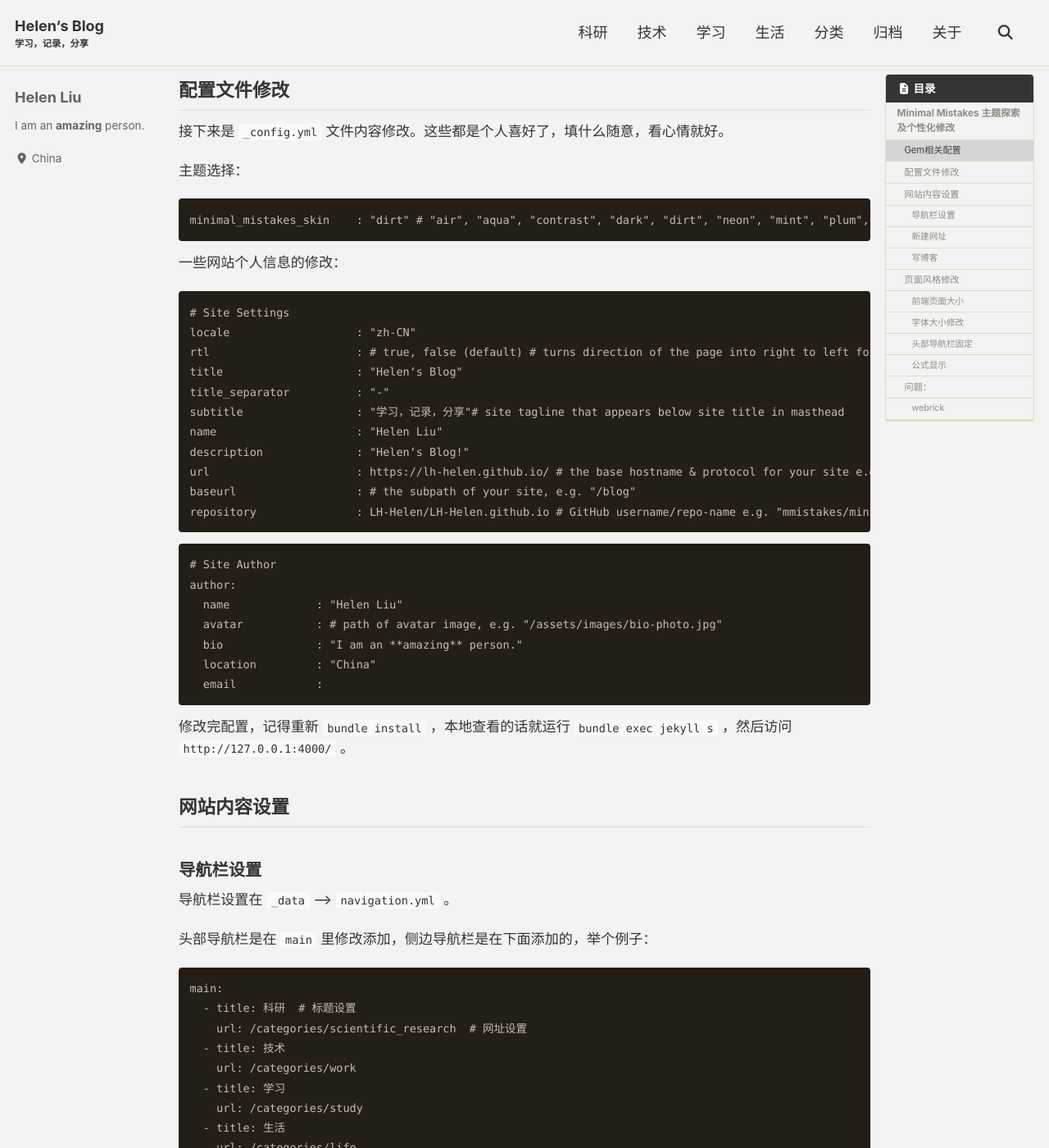
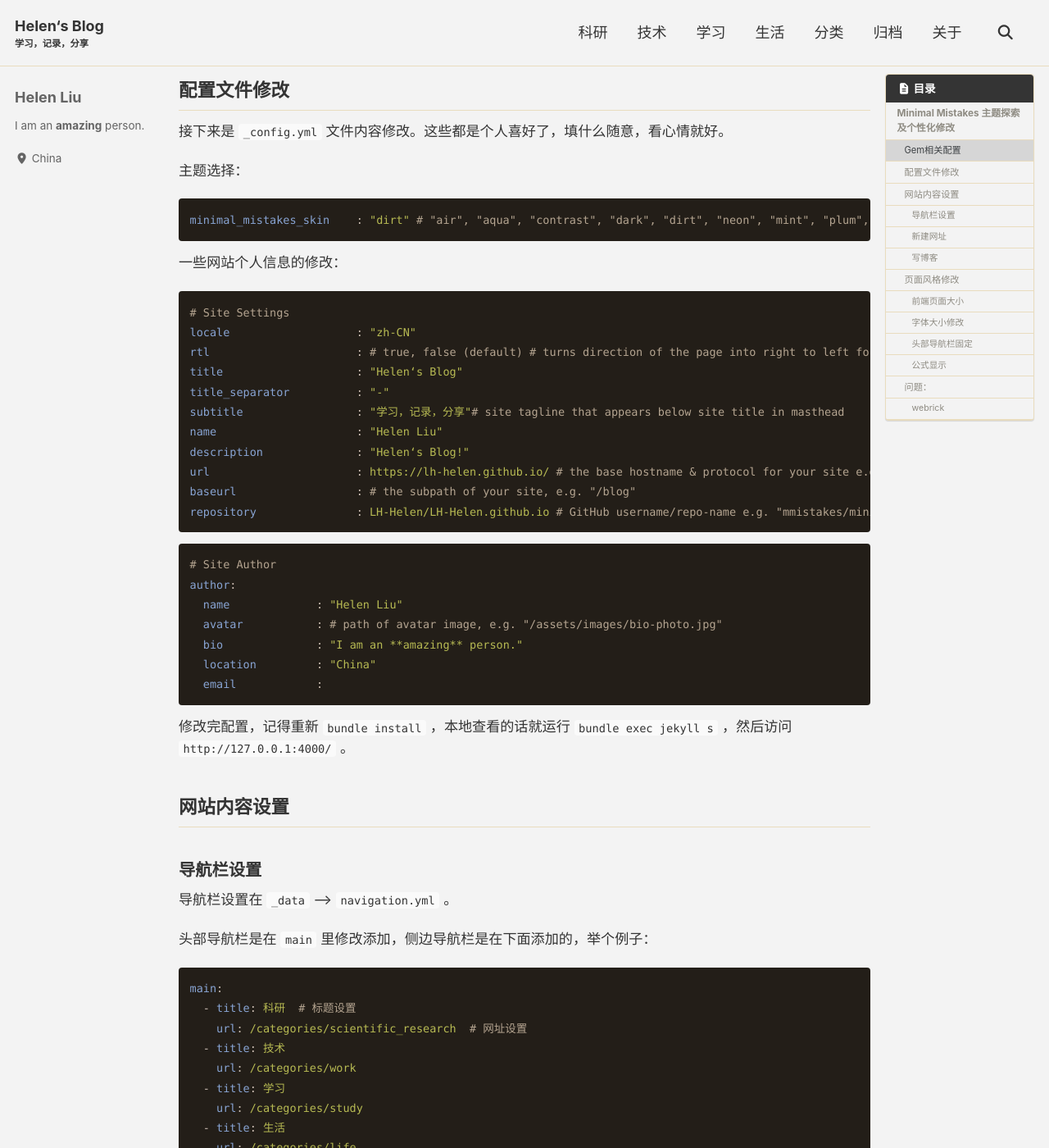
Before and after one commit to LH-Helen/LH-Helen.github.io, a Jekyll site: the page built from _posts/work/project/2024-07-28-MinimalMistakes主题探索.md, in a window 1280 px wide and 1400 px high, scrolled down 2559 px. Shown: the whole window at 82% size. Built offline with Jekyll 4.4.1, drawn with Linux system fonts in a browser that asks for light colours; cached includes are drawn as plain includes; some of the changed text lies outside the part shown.

Commit message:
update blogs

````diff
--- a/_posts/work/project/2024-07-28-MinimalMistakes主题探索.md
+++ b/_posts/work/project/2024-07-28-MinimalMistakes主题探索.md
@@ -34,7 +34,7 @@ gem "webrick", "~> 1.8"
 remote_theme : "mmistakes/minimal-mistakes@4.26.2"  # 这里记得把其他theme注释掉
 ```
 
-```
+```yaml
 plugins:
   - jekyll-paginate
   - jekyll-sitemap
@@ -118,13 +118,13 @@ jobs:
 
 主题选择：
 
-```
+```yaml
 minimal_mistakes_skin    : "dirt" # "air", "aqua", "contrast", "dark", "dirt", "neon", "mint", "plum", "sunrise"
 ```
 
 一些网站个人信息的修改：
 
-```
+```yaml
 # Site Settings
 locale                   : "zh-CN"
 rtl                      : # true, false (default) # turns direction of the page into right to left for RTL languages
@@ -138,7 +138,7 @@ baseurl                  : # the subpath of your site, e.g. "/blog"
 repository               : LH-Helen/LH-Helen.github.io # GitHub username/repo-name e.g. "mmistakes/minimal-mistakes"
 ```
 
-```
+```yaml
 # Site Author
 author:
   name             : "Helen Liu"
@@ -158,7 +158,7 @@ author:
 
 头部导航栏是在 `main` 里修改添加，侧边导航栏是在下面添加的，举个例子：
 
-```
+```yaml
 main:
   - title: 科研  # 标题设置
     url: /categories/scientific_research  # 网址设置
@@ -239,7 +239,7 @@ html文件内容可以自己设置的。比如我的这个页面继承了 `archi
 
 文件内容示例：
 
-```
+```markdown
 ---
 title:  "「Project」Github+jekyll+Minimal Mistakes创建自己的博客"
 mathjax: true
````
Also changed, not shown: _posts/work/project/2024-07-24-创建博客.md (+1 -1 lines).
